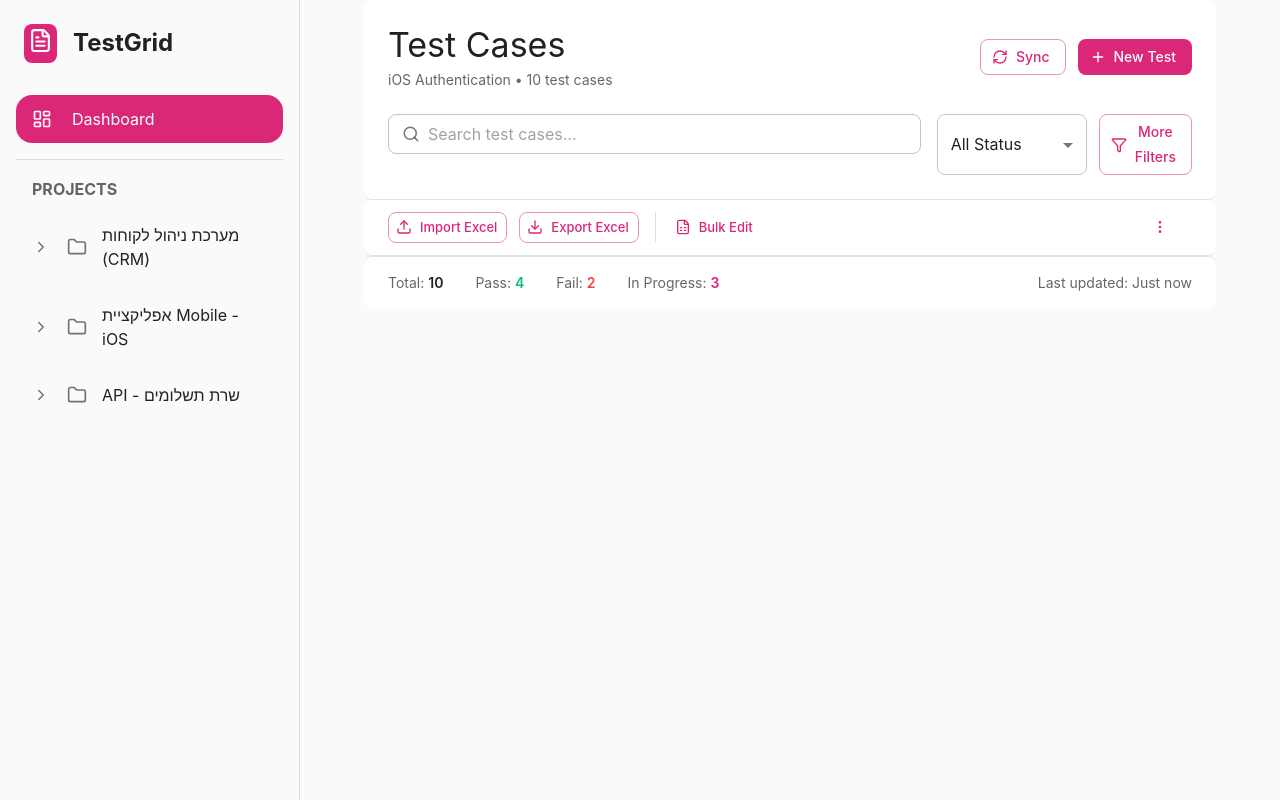
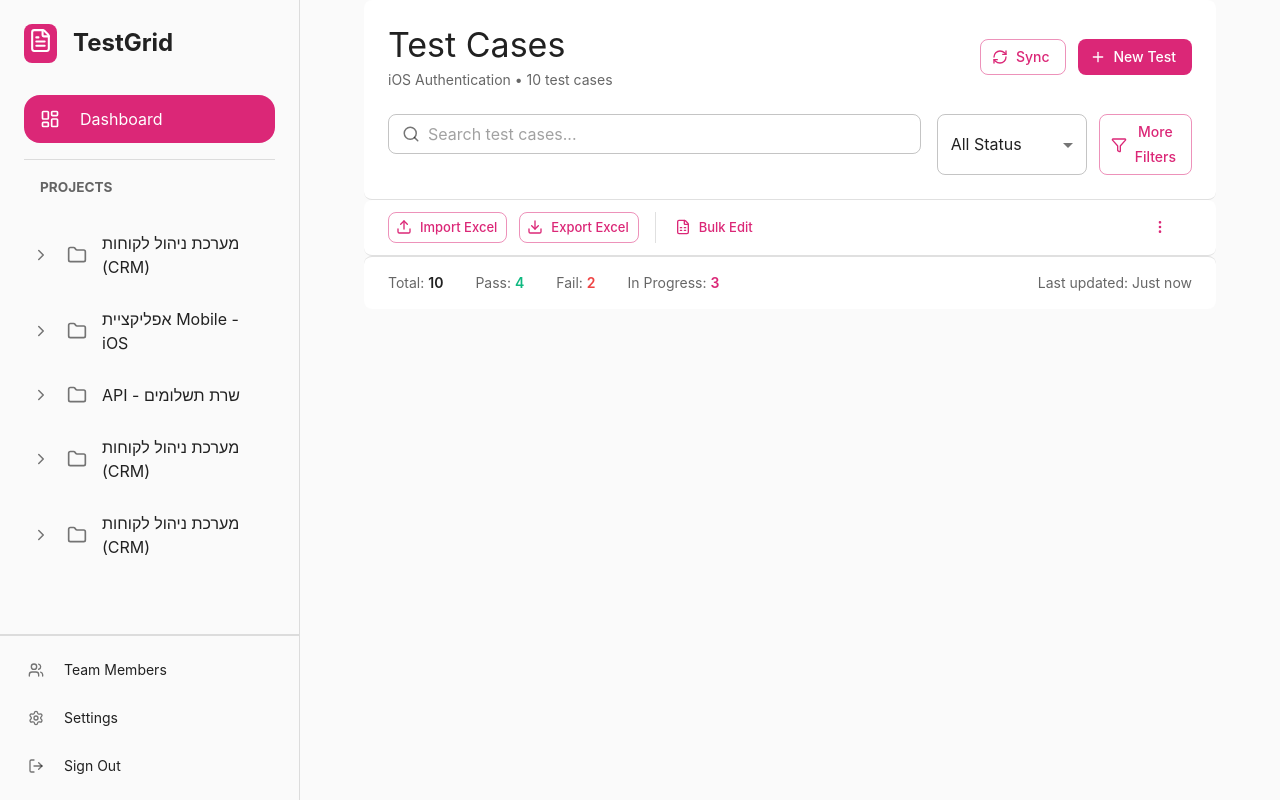
Before and after one commit to TamarGrossman12345/TestGrid-frontend, a React (Vite) app: page / in a window 1280 px wide. Built offline with nearby package versions, Linux system fonts and the light colour scheme.

Commit message:
fixing the sidebar component

```diff
--- a/src/App.tsx
+++ b/src/App.tsx
@@ -1,5 +1,5 @@
 import { Button, Container, Typography } from '@mui/material'
-import { Dashboard } from './components/Dashboard';
+import  Dashboard  from './components/Dashboard';
 import { mockTestCases, mockUsers, MOCK_PROJECTS } from './data/mockData';
 import { theme} from './theme'
 import { ThemeProvider } from '@mui/material/styles'
--- /dev/null
+++ b/src/components/ControlCenter.tsx
@@ -0,0 +1,49 @@
+import React, { useState } from 'react';
+import {
+  Box,
+  List,
+  ListItemButton,
+  ListItemIcon,
+  ListItemText,
+} from '@mui/material';
+import {
+  Users,
+  Settings,
+  LogOut,
+} from 'lucide-react';
+
+interface ControlCenterProps {
+  onOpenUserManagement?: () => void;
+  onLogout?: () => void;
+}
+
+export const ControlCenter = ({ onOpenUserManagement, onLogout }: ControlCenterProps) => {
+  return (
+    <Box sx={{ borderTop: '1px solid', borderColor: 'divider' }}>
+        <List disablePadding sx={{ p: 1.5 }}>
+          <ListItemButton onClick={onOpenUserManagement} sx={{ borderRadius: 1, mb: 0.5 }}>
+            <ListItemIcon sx={{ minWidth: 36 }}>
+              <Users size={16} />
+            </ListItemIcon>
+            <ListItemText primary="Team Members" primaryTypographyProps={{ variant: 'body2' }} />
+          </ListItemButton>
+
+          <ListItemButton sx={{ borderRadius: 1, mb: 0.5 }}>
+            <ListItemIcon sx={{ minWidth: 36 }}>
+              <Settings size={16} />
+            </ListItemIcon>
+            <ListItemText primary="Settings" primaryTypographyProps={{ variant: 'body2' }} />
+          </ListItemButton>
+
+          <ListItemButton onClick={onLogout} sx={{ borderRadius: 1 }}>
+            <ListItemIcon sx={{ minWidth: 36 }}>
+              <LogOut size={16} />
+            </ListItemIcon>
+            <ListItemText primary="Sign Out" primaryTypographyProps={{ variant: 'body2' }} />
+          </ListItemButton>
+        </List>
+      </Box>
+  );
+};
+
+export default ControlCenter;
--- a/src/components/Dashboard.tsx
+++ b/src/components/Dashboard.tsx
@@ -22,7 +22,7 @@ import {
 } from 'lucide-react';
 
 import { TestCase, User, Project } from '../types';
-import { Sidebar } from './Sidebar';
+import Sidebar from './Sidebar';
 // import { TestGrid } from './TestGrid';
 // import { UserManagementModal } from './UserManagementModal';
 
@@ -33,7 +33,7 @@ interface DashboardProps {
   onLogout?: () => void;
 }
 
-export function Dashboard({ testCases, users, projects, onLogout }: DashboardProps) {
+const Dashboard = ({ testCases, users, projects, onLogout }: DashboardProps) => {
   const [searchQuery, setSearchQuery] = useState('');
   const [showUserManagement, setShowUserManagement] = useState(false);
   const [filterStatus, setFilterStatus] = useState<string>('all');
@@ -176,3 +176,5 @@ export function Dashboard({ testCases, users, projects, onLogout }: DashboardPro
     </Box>
   );
 }
+
+export default Dashboard;
--- a/src/components/Sidebar.tsx
+++ b/src/components/Sidebar.tsx
@@ -16,10 +16,8 @@ import {
   ChevronRight,
   ChevronDown,
   LayoutDashboard,
-  Users,
-  Settings,
-  Plus,
 } from "lucide-react";
+import ControlCenter from "./ControlCenter";
 
 interface TestFile {
   id: string;
@@ -34,7 +32,7 @@ interface Project {
 
 const DRAWER_WIDTH = 300;
 
-export function Sidebar({ projects }: { projects: Project[] }) {
+const Sidebar = ({ projects }: { projects: Project[] }) => {
   const [openProject, setOpenProject] = useState<string | null>(null);
 
   const handleProjectClick = (id: string) => {
@@ -46,19 +44,25 @@ export function Sidebar({ projects }: { projects: Project[] }) {
       variant="permanent"
       sx={{
         width: DRAWER_WIDTH,
-        "& .MuiDrawer-paper": { width: DRAWER_WIDTH, bgcolor: "#fafafa" },
+        "& .MuiDrawer-paper": {
+          width: DRAWER_WIDTH,
+          bgcolor: "#fafafa",
+          display: "flex",
+          flexDirection: "column",
+          height: "100vh"
+        },
       }}
     >
-      <Box sx={{ p: 3, display: "flex", alignItems: "center", gap: 2 }}>
+
+      <Box sx={{ p: 3, pb: 1 }}>
+
+        <Box sx={{ display: "flex", alignItems: "center", gap: 2, mb: 4 }}>
           <Box sx={{ bgcolor: "primary.main", p: 0.5, borderRadius: 1 }}>
             <FileText color="white" size={25} />
           </Box>
-        <Typography variant="h5" fontWeight="bold">
-          TestGrid
-        </Typography>
+          <Typography variant="h5" fontWeight="bold">TestGrid</Typography>
         </Box>
 
-      <List sx={{ px: 2 }}>
         <ListItemButton
           sx={{
             borderRadius: 2,
@@ -82,51 +86,39 @@ export function Sidebar({ projects }: { projects: Project[] }) {
             px: 2,
             color: "text.secondary",
             fontWeight: "bold",
-            fontSize: "1rem",
+            fontSize: "0.85rem",
+            display: "block",
+            mb: 1
           }}
         >
           PROJECTS
         </Typography>
+      </Box>
 
+
+      <Box sx={{ flexGrow: 1, overflowY: "auto", px: 2, mb: 1 }}>
+        <List disablePadding>
           {projects.map((project) => (
-          <Box key={project.id} sx={{ mt: 1 }}>
+            <Box key={project.id} sx={{ mt: 0.5 }}>
               <ListItemButton
                 onClick={() => handleProjectClick(project.id)}
                 sx={{ borderRadius: 2 }}
               >
                 <ListItemIcon sx={{ minWidth: 35 }}>
-                {openProject === project.id ? (
-                  <ChevronDown size={18} />
-                ) : (
-                  <ChevronRight size={18} />
-                )}
+                  {openProject === project.id ? <ChevronDown size={18} /> : <ChevronRight size={18} />}
                 </ListItemIcon>
-              <ListItemIcon sx={{ minWidth: 35 }}>
-                <Folder size={20} />
-              </ListItemIcon>
+                <ListItemIcon sx={{ minWidth: 35 }}><Folder size={20} /></ListItemIcon>
                 <ListItemText primary={project.name} />
               </ListItemButton>
 
-            {/* לופ פנימי על הקבצים - מופיע רק אם הפרויקט פתוח */}
-            <Collapse
-              in={openProject === project.id}
-              timeout="auto"
-              unmountOnExit
-            >
+              <Collapse in={openProject === project.id} timeout="auto" unmountOnExit>
                 <List component="div" disablePadding sx={{ pl: 4 }}>
                   {project.files.map((file) => (
-                  <ListItemButton
-                    key={file.id}
-                    sx={{ borderRadius: 2, py: 0.5 }}
-                  >
-                    <ListItemIcon sx={{ minWidth: 30 }}>
-                      <FileText size={16} />
-                    </ListItemIcon>
+                    <ListItemButton key={file.id} sx={{ borderRadius: 2, py: 0.5 }}>
+                      <ListItemIcon sx={{ minWidth: 30 }}><FileText size={16} /></ListItemIcon>
                       <ListItemText
                         primary={file.name}
-                      slotProps={{
-                        primary: { fontSize: "0.9rem" },
-                      }}
+                        slotProps={{ primary: { fontSize: "0.9rem" } }}
                       />
                     </ListItemButton>
                   ))}
@@ -135,6 +127,14 @@ export function Sidebar({ projects }: { projects: Project[] }) {
             </Box>
           ))}
         </List>
+      </Box>
+
+
+      <Box sx={{ borderTop: '1px solid', borderColor: 'divider' }}>
+        <ControlCenter />
+      </Box>
     </Drawer>
   );
 }
+
+export default Sidebar;
--- a/src/data/mockData.ts
+++ b/src/data/mockData.ts
@@ -153,4 +153,22 @@ export const MOCK_PROJECTS = [
       { id: 'f7', name: 'בדיקות שגיאות שרת' },
     ],
   },
+  {
+    id: 'p4',
+    name: 'מערכת ניהול לקוחות (CRM)',
+    files: [
+      { id: 'f1', name: 'בדיקות לוגין ואבטחה' },
+      { id: 'f2', name: 'ניהול רשימת אנשי קשר' },
+      { id: 'f3', name: 'ייצוא דוחות אקסל' },
+    ],
+  },
+    {
+    id: 'p5',
+    name: 'מערכת ניהול לקוחות (CRM)',
+    files: [
+      { id: 'f1', name: 'בדיקות לוגין ואבטחה' },
+      { id: 'f2', name: 'ניהול רשימת אנשי קשר' },
+      { id: 'f3', name: 'ייצוא דוחות אקסל' },
+    ],
+  },
 ];
```
Lines whose indentation alone changed are shown as unchanged.
